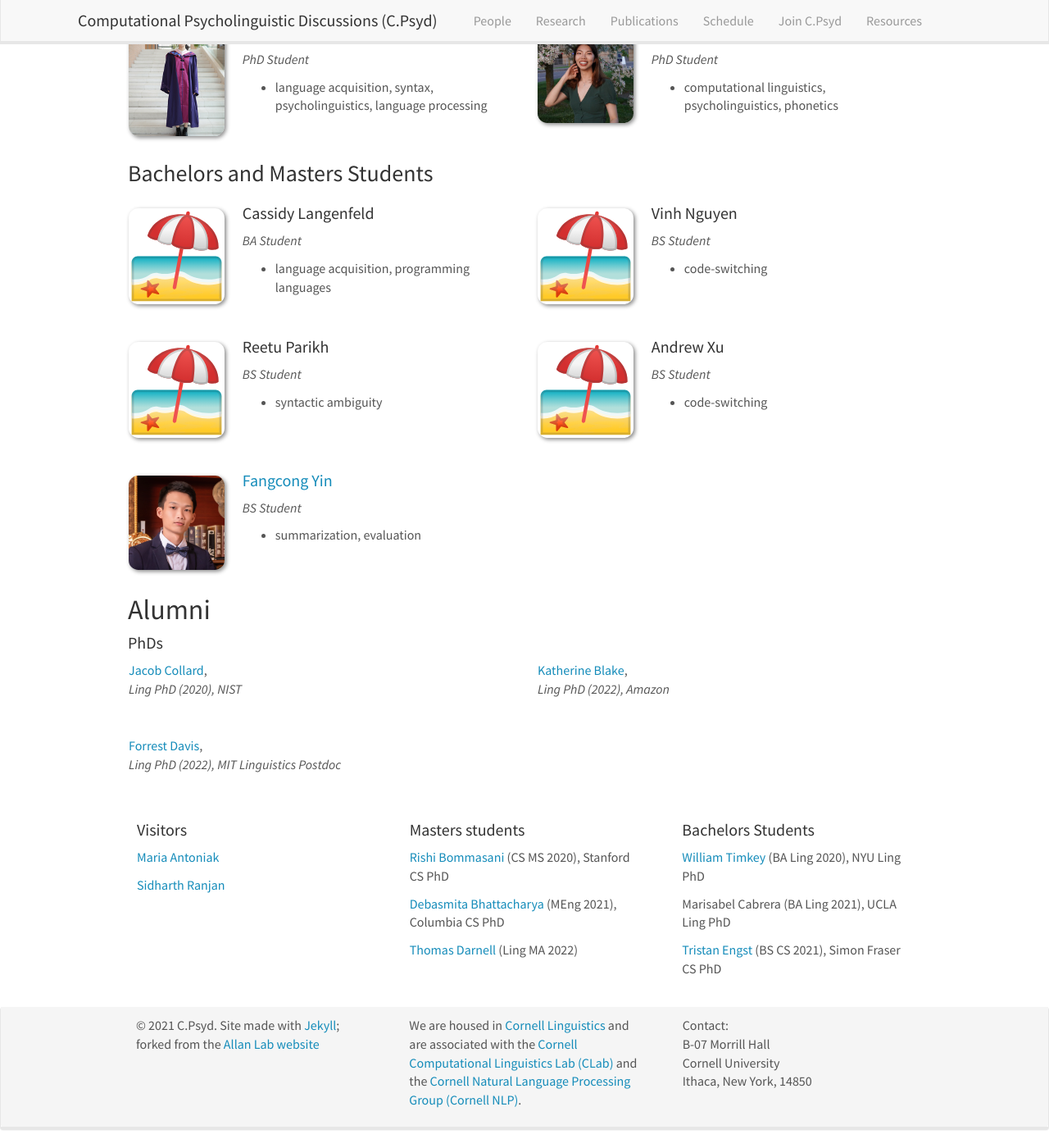
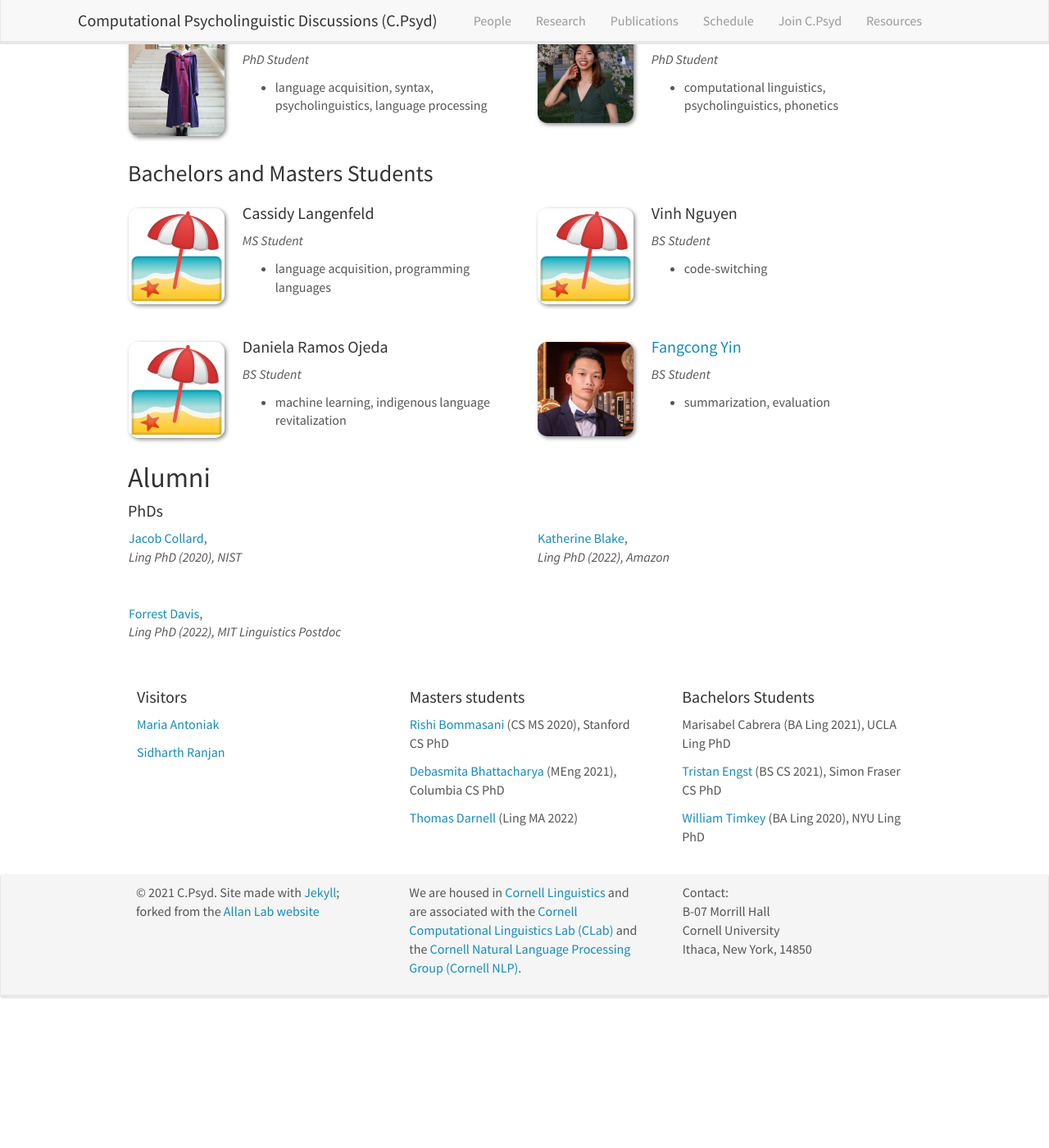
Before and after one commit to C-Psyd/c-psyd.github.io, a Jekyll site: the page built from _pages/team.md, in a window 1280 px wide and 1400 px high, scrolled down 1240 px. Shown: the whole window at 82% size. Built offline with Jekyll 4.4.1, drawn with Linux system fonts in a browser that asks for light colours; nearby versions of some CDN libraries; after the commit the page ends 2479 px from its top, so only the background shows below that.

Commit message:
student update

```diff
--- a/_data/alumni_bsc.yml
+++ b/_data/alumni_bsc.yml
@@ -1,5 +1,5 @@
-- name: <a href="https://wtimkey.github.io">William Timkey</a> (BA Ling 2020), NYU Ling PhD
-
 - name: Marisabel Cabrera (BA Ling 2021), UCLA Ling PhD
 
 - name: <a href="https://tristanengst.github.io/">Tristan Engst</a> (BS CS 2021), Simon Fraser CS PhD
+
+- name: <a href="https://wtimkey.github.io">William Timkey</a> (BA Ling 2020), NYU Ling PhD
--- a/_data/students.yml
+++ b/_data/students.yml
@@ -10,7 +10,7 @@
 
 - name: Cassidy Langenfeld
   photo: beach.svg
-  info: BA Student
+  info: MS Student
   email:
   number_educ: 1
   education1: language acquisition, programming languages
@@ -22,19 +22,12 @@
   number_educ: 1
   education1: code-switching
 
-- name: Reetu Parikh
+- name: Daniela Ramos Ojeda
   photo: beach.svg
   info: BS Student
   email:
   number_educ: 1
-  education1: syntactic ambiguity
-
-- name: Andrew Xu
-  photo: beach.svg
-  info: BS Student
-  email:
-  number_educ: 1
-  education1: code-switching
+  education1: machine learning, indigenous language revitalization
 
 - name: <a href="https://fangcong-yin-2.github.io/">Fangcong Yin</a>
   photo: fangcong_yin.jpg
```
